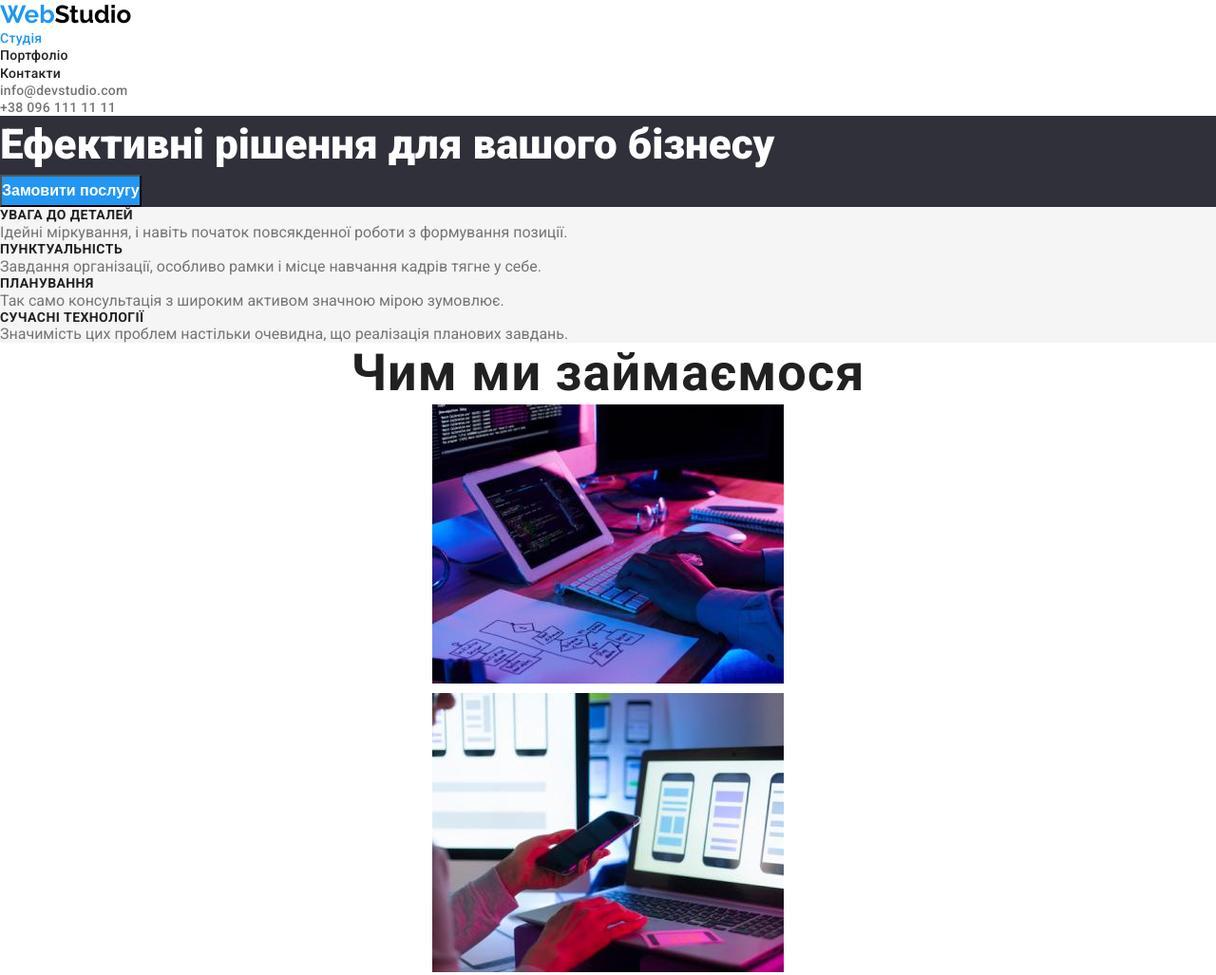
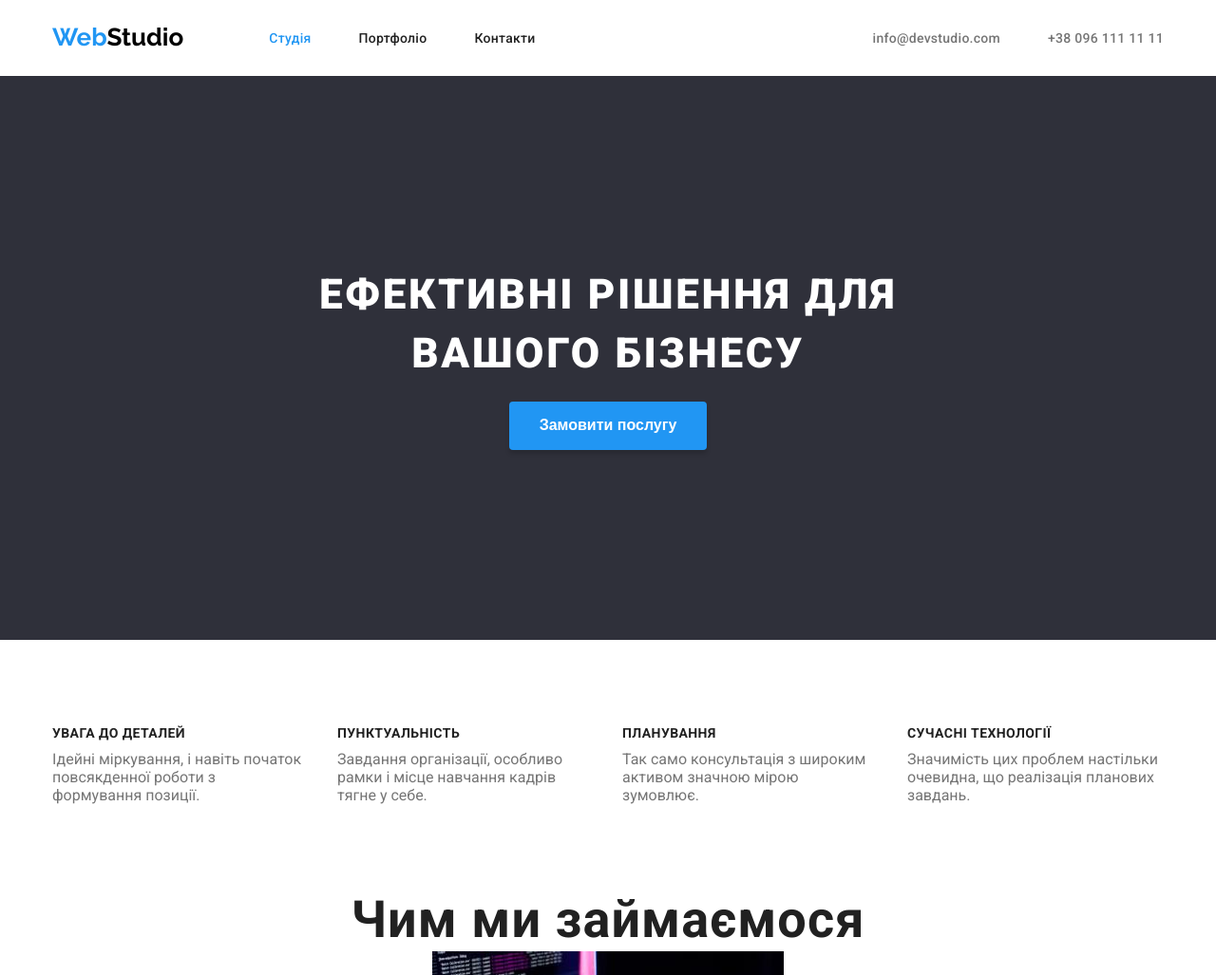
Before and after one commit to DoktorPixel/GoIT, a plain HTML site: page index.html in a window 1280 px wide. Shown: the top 1027 px of the page at 95% size. Drawn offline with Linux system fonts and the light colour scheme.

Commit message:
working with styles for header, hero and features sections

```diff
--- /dev/null
+++ b/css/components/features.css
@@ -0,0 +1,38 @@
+.features-section {
+    padding: 90px 15px;
+}
+
+.features-section-list {
+    width: 100%;
+    display: flex;
+    justify-content: center;
+    flex-wrap: wrap;
+    gap: 30px;
+}
+
+.features-section-list h3 {
+    margin-bottom: 10px;
+    text-transform: uppercase;
+    color: var(--color-secondary);
+}
+
+.features-section-list li {
+    list-style: none;
+}
+
+.features-section-card {
+    width: 25%;
+    max-width: 270px;
+    min-width: 220px;
+}
+
+@media screen and (max-width: 600px) {
+    .features-section-card {
+        width: 100%;
+        max-width: 100%;
+    }
+
+    .features-section-list h3 {
+        text-align: center;
+    }
+}
--- a/css/components/header.css
+++ b/css/components/header.css
@@ -1,3 +1,79 @@
 .header {
+    display: flex;
+    align-items: center;
+    justify-content: space-between;
+    height: 80px;
     background-color: var(--color-white)
 }
+
+.header-nav {
+    display: flex;
+    align-items: center;
+}
+
+.header-logo-link {
+    color: var(--color-black);
+}
+
+.header-logo-link>span {
+    color: var(--color-logo)
+}
+
+
+.header-list {
+    display: flex;
+    align-items: center;
+    margin-left: 90px;
+}
+
+.header-list-item:not(:first-child) {
+    margin-left: 50px;
+}
+
+.header-list-link {
+    color: var(--color-secondary);
+}
+
+.header-list-link:hover,
+.header-list-link:focus {
+    color: var(--color-action);
+}
+
+
+.header-contacts-list {
+    display: flex;
+    align-items: center;
+}
+
+.header-contacts-item:not(:first-child) {
+    margin-left: 50px;
+}
+
+.header-contacts-link {
+    color: var(--color-adres);
+}
+
+.header-contacts-link:hover,
+.header-contacts-link:focus {
+    color: var(--color-action);
+}
+
+.humburger-menu-button {
+    display: none;
+    height: 16px;
+    width: 24px;
+    background-image: url('../../images/humburger.svg');
+}
+
+
+@media screen and (max-width: 992px) {
+
+    .header-list,
+    .header-contacts-list {
+        display: none;
+    }
+
+    .humburger-menu-button {
+        display: block;
+    }
+}
--- a/css/components/hero-section.css
+++ b/css/components/hero-section.css
@@ -0,0 +1,37 @@
+.hero-section-wrapper {
+    background-color: var(--color-background-hero);
+}
+
+.hero-section {
+    padding: 200px 0;
+}
+
+.hero-section-content {
+    display: flex;
+    flex-direction: column;
+    justify-content: center;
+    align-items: center;
+    margin: 0 auto;
+    max-width: 700px;
+}
+
+.hero-section-title {
+    margin-bottom: 20px;
+    text-align: center;
+    text-transform: uppercase;
+    color: var(--color-white);
+}
+
+.hero-section-button {
+    padding: 10px 32px;
+    background-color: var(--color-action);
+    border-radius: 4px;
+    box-shadow: 0px 4px 4px rgba(0, 0, 0, 0.15);
+    cursor: pointer;
+    color: var(--color-white);
+}
+
+.hero-section-button:hover,
+.hero-section-button:focus {
+    background-color: var(--color-hero-button-action);
+}
--- a/css/components/main.css
+++ b/css/components/main.css
@@ -1,3 +1,4 @@
 @import './footer.css';
 @import './header.css';
 @import './hero-section.css';
+@import './features.css';
--- a/css/design-system/base.css
+++ b/css/design-system/base.css
@@ -6,13 +6,14 @@
     text-decoration: none;
 }
 
+button {
+    outline: none;
+    border: none;
+}
+
 .main-container {
     width: 100%;
-    max-width: 1280px;
+    max-width: 1200px;
     margin: 0 auto;
+    padding: 0 15px;
 }
-
-body {
-    font-family: Roboto, sans-serif;
-    color: var(--color-primary);
-}
--- a/css/design-system/main.css
+++ b/css/design-system/main.css
@@ -1,3 +1,3 @@
+@import './typography.css';
 @import './base.css';
 @import './variables.css';
-@import './typography.css';
--- a/css/design-system/typography.css
+++ b/css/design-system/typography.css
@@ -1,5 +1,45 @@
-.primary-font {
+body {
+    font-family: Roboto, sans-serif;
+    color: var(--color-primary);
+}
+
+.logo-font {
+    font-family: 'Raleway';
+    font-weight: 700;
+    font-size: 26px;
+    line-height: 1.2;
+}
+
+.navigation-font {
+    font-size: 14px;
+    font-weight: 500;
+    line-height: 1.3;
+    letter-spacing: 0.02em;
+}
+
+.address-font {
+    font-size: 14px;
+    font-weight: 500;
+    line-height: 1.3;
+    letter-spacing: 0.02em;
+}
+
+.primary-title-font {
+    font-weight: 900;
+    font-size: 44px;
+    line-height: 1.4;
+    letter-spacing: 0.06em;
+}
+
+.secondary-title-font {
+    font-weight: 700;
+    font-size: 14px;
+    line-height: 1.2;
+    letter-spacing: 0.03em;
+}
+
+.button-font {
+    font-weight: 700;
     font-size: 16px;
-    font-weight: 400;
-    line-height: 22px;
+    line-height: 1.9;
 }
--- a/css/styles.css
+++ b/css/styles.css
@@ -1,22 +1,8 @@
+@import './design-system/main.css';
 @import './components/main.css';
-@import './design-system/main.css';
 
 /* кнопка - спокойное состояние и ховер + фокус */
 
-
-.logo-link {
-    color: var(--color-black);
-    font-family: 'Raleway';
-    font-style: normal;
-    font-weight: 700;
-    font-size: 26px;
-    line-height: 1.2;
-    text-decoration: none;
-}
-
-.logo-link>span {
-    color: var(--color-logo)
-}
 
 .logo-link-footer {
     color: var(--color-white);
@@ -30,81 +16,6 @@
 
 .logo-link-footer>span {
     color: var(--color-logo)
-}
-
-.site-nav li {
-    list-style: none;
-    font-style: normal;
-    font-weight: 500;
-    font-size: 14px;
-    line-height: 1.3;
-    letter-spacing: 0.02em;
-
-}
-
-.link {
-    text-decoration: none;
-    color: var(--color-secondary);
-
-}
-
-.adres {
-    font-style: normal;
-    font-weight: 500;
-    font-size: 14px;
-    line-height: 1.3;
-    letter-spacing: 0.02em;
-    color: var(--color-adres);
-    text-decoration: none;
-}
-
-.link:hover,
-.link:focus,
-.adres:hover,
-.adres:focus {
-    color: var(--color-action);
-}
-
-.hero {
-    background-color: var(--color-background-hero);
-}
-
-.hero-title {
-    font-weight: 900;
-    font-size: 44px;
-    line-height: 1.4;
-    color: var(--color-white);
-}
-
-.hero-button {
-    font-weight: 700;
-    font-size: 16px;
-    line-height: 1.9;
-    color: var(--color-white);
-    background-color: var(--color-action);
-    cursor: pointer;
-}
-
-.hero-button:hover,
-.hero-button:focus {
-    background-color: var(--color-hero-button-action);
-}
-
-.features {
-    background-color: var(--color-background-color);
-}
-
-.features-list h3 {
-    font-weight: 700;
-    font-size: 14px;
-    line-height: 1.2;
-    letter-spacing: 0.03em;
-    text-transform: uppercase;
-    color: var(--color-secondary);
-}
-
-.features-list li {
-    list-style: none;
 }
 
 .promo {
--- a/index.html
+++ b/index.html
@@ -16,91 +16,74 @@
   <body>
     <div>
       <header class="header main-container">
-        <nav>
-          <a href="./index.html" class="logo-link"> <span>Web</span>Studio</a>
-          <ul class="site-nav">
-            <li><a class="link current" href="./index.html">Студія</a></li>
-            <li>
-              <a class="link" href="./portfolio.html">Портфоліо</a>
+        <nav class="header-nav">
+          <a class="header-logo-link logo-font" href="./index.html"> <span>Web</span>Studio</a>
+          <ul class="header-list navigation-font">
+            <li class="header-list-item">
+              <a class="header-list-link current" href="./index.html">Студія</a>
             </li>
-            <li><a class="link" href="#">Контакти</a></li>
+            <li class="header-list-item">
+              <a class="header-list-link" href="./portfolio.html">Портфоліо</a>
+            </li>
+            <li class="header-list-item">
+              <a class="header-list-link" href="#">Контакти</a>
+            </li>
           </ul>
         </nav>
-        <ul class="site-nav">
-          <li>
-            <a class="adres" href="mailto:info@devstudio.com"
-              >info@devstudio.com</a
-            >
+        <ul class="header-contacts-list navigation-font">
+          <li class="header-contacts-item">
+            <a class="header-contacts-link address-font" href="mailto:info@devstudio.com">info@devstudio.com</a>
           </li>
-          <li>
-            <a class="adres" href="tel:+380961111111">+38 096 111 11 11</a>
+          <li class="header-contacts-item">
+            <a class="header-contacts-link address-font" href="tel:+380961111111">+38 096 111 11 11</a>
           </li>
         </ul>
+        <div class="humburger-menu-button"></div>
       </header>
 
       <main>
-        <section class="hero">
-          <h1 class="hero-title">Ефективні рішення для вашого бізнесу</h1>
-          <button type="button" class="hero-button">Замовити послугу</button>
+        <section class="hero-section-wrapper">
+          <div class="hero-section main-container">
+            <div class="hero-section-content">
+              <h1 class="hero-section-title primary-title-font">Ефективні рішення для вашого бізнесу</h1>
+              <button type="button" class="hero-section-button button-font">Замовити послугу</button>
+            </div>
+          </div>
         </section>
-        <section class="features">
+
+        <section class="features-section main-container">
           <h2 class="visually-hidden">особливості</h2>
-          <ul class="features-list">
-            <li>
-              <h3>УВАГА ДО ДЕТАЛЕЙ</h3>
-              <p>
-                Ідейні міркування, і навіть початок повсякденної роботи з
-                формування позиції.
-              </p>
+          <ul class="features-section-list">
+            <li class="features-section-card">
+              <h3 class="secondary-title-font">УВАГА ДО ДЕТАЛЕЙ</h3>
+              <p>Ідейні міркування, і навіть початок повсякденної роботи з формування позиції.</p>
             </li>
-            <li>
-              <h3>ПУНКТУАЛЬНІСТЬ</h3>
-              <p>
-                Завдання організації, особливо рамки і місце навчання кадрів
-                тягне у себе.
-              </p>
+            <li class="features-section-card">
+              <h3 class="secondary-title-font">ПУНКТУАЛЬНІСТЬ</h3>
+              <p>Завдання організації, особливо рамки і місце навчання кадрів тягне у себе.</p>
             </li>
-            <li>
-              <h3>ПЛАНУВАННЯ</h3>
-              <p>
-                Так само консультація з широким активом значною мірою зумовлює.
-              </p>
+            <li class="features-section-card">
+              <h3 class="secondary-title-font">ПЛАНУВАННЯ</h3>
+              <p>Так само консультація з широким активом значною мірою зумовлює.</p>
             </li>
-            <li>
-              <h3>СУЧАСНІ ТЕХНОЛОГІЇ</h3>
-              <p>
-                Значимість цих проблем настільки очевидна, що реалізація
-                планових завдань.
-              </p>
+            <li class="features-section-card">
+              <h3 class="secondary-title-font">СУЧАСНІ ТЕХНОЛОГІЇ</h3>
+              <p>Значимість цих проблем настільки очевидна, що реалізація планових завдань.</p>
             </li>
           </ul>
         </section>
+
         <section class="promo">
           <h2>Чим ми займаємося</h2>
           <ul class="promo-list">
             <li>
-              <img
-                src="./images/img1.jpg"
-                alt="Десктопні додатки"
-                height="294"
-                width="370"
-              />
+              <img src="./images/img1.jpg" alt="Десктопні додатки" height="294" width="370" />
             </li>
             <li>
-              <img
-                src="./images/img2.jpg"
-                alt="мобільні додатки"
-                height="294"
-                width="370"
-              />
+              <img src="./images/img2.jpg" alt="мобільні додатки" height="294" width="370" />
             </li>
             <li>
-              <img
-                src="./images/img3.jpg"
-                alt="дизайнерські рішення"
-                height="294"
-                width="370"
-              />
+              <img src="./images/img3.jpg" alt="дизайнерські рішення" height="294" width="370" />
             </li>
           </ul>
         </section>
@@ -108,42 +91,22 @@
           <h2>Наша команда</h2>
           <ul>
             <li class="time-item">
-              <img
-                src="./images/igor.jpg"
-                alt="Ігор Дем'яненко"
-                height="260"
-                width="270"
-              />
+              <img src="./images/igor.jpg" alt="Ігор Дем'яненко" height="260" width="270" />
               <h3>Ігор Дем'яненко</h3>
               <p>Product Designer</p>
             </li>
             <li class="time-item">
-              <img
-                src="./images/olga.jpg"
-                alt="Ольга Рєпіна"
-                height="260"
-                width="270"
-              />
+              <img src="./images/olga.jpg" alt="Ольга Рєпіна" height="260" width="270" />
               <h3>Ольга Рєпіна</h3>
               <p>Frontend Developer</p>
             </li>
             <li class="time-item">
-              <img
-                src="./images/mikola.jpg"
-                alt="Микола Тарасов"
-                height="260"
-                width="270"
-              />
+              <img src="./images/mikola.jpg" alt="Микола Тарасов" height="260" width="270" />
               <h3>Микола Тарасов</h3>
               <p>Marketing</p>
             </li>
             <li class="time-item">
-              <img
-                src="./images/mihail.jpg"
-                alt="Михайло Єрмаков"
-                height="260"
-                width="270"
-              />
+              <img src="./images/mihail.jpg" alt="Михайло Єрмаков" height="260" width="270" />
               <h3>Михайло Єрмаков</h3>
               <p>UI Designer</p>
             </li>
@@ -152,27 +115,19 @@
       </main>
 
       <footer class="footer">
-        <a href="./index.html" class="logo-link-footer">
-          <span>Web</span>Studio</a
-        >
+        <a href="./index.html" class="logo-link-footer"> <span>Web</span>Studio</a>
         <address class="address">
           <ul>
             <li>
-              <a
-                class="footer-address"
-                href="https://goo.gl/maps/rrrjG9xnHZ5Hfj5c9"
+              <a class="footer-address" href="https://goo.gl/maps/rrrjG9xnHZ5Hfj5c9"
                 >м. Київ, пр-т Лесі Українки, 26
               </a>
             </li>
             <li>
-              <a class="footer-link" href="mailto:info@devstudio.com"
-                >info@devstudio.com</a
-              >
+              <a class="footer-link" href="mailto:info@devstudio.com">info@devstudio.com</a>
             </li>
             <li>
-              <a class="footer-link" href="tel:+380961111111"
-                >+38 096 111 11 11</a
-              >
+              <a class="footer-link" href="tel:+380961111111">+38 096 111 11 11</a>
             </li>
           </ul>
         </address>
```
Also changed, not shown: .prettierrc.json, images/humburger.svg (added), notes.txt (deleted), notes/css.txt (added), notes/git-hub.txt (added).
